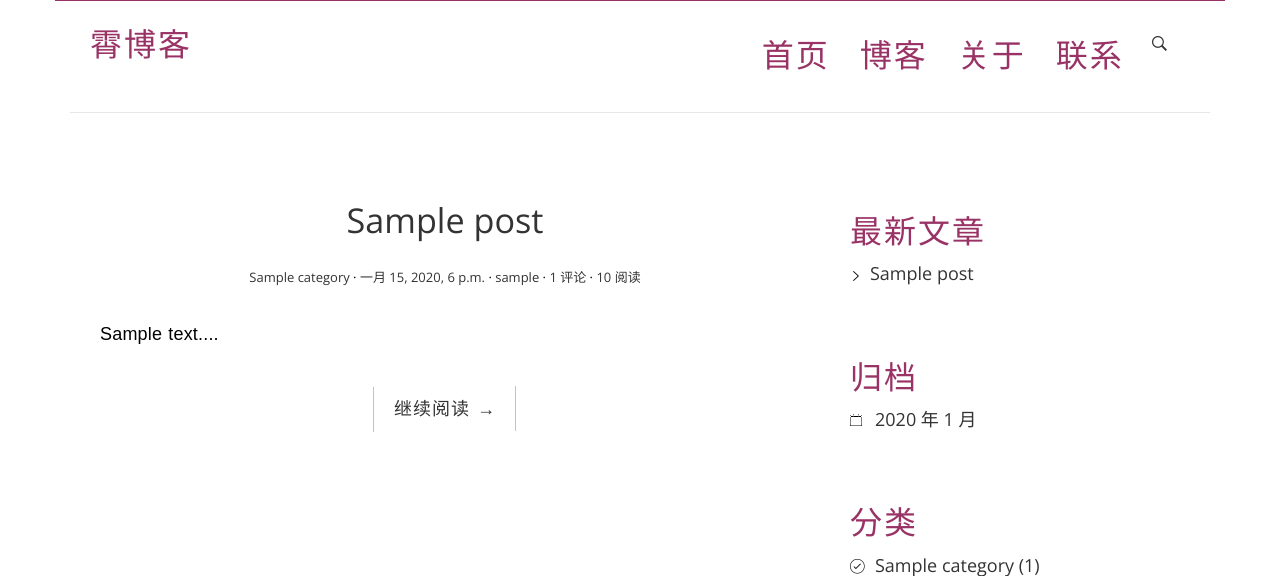
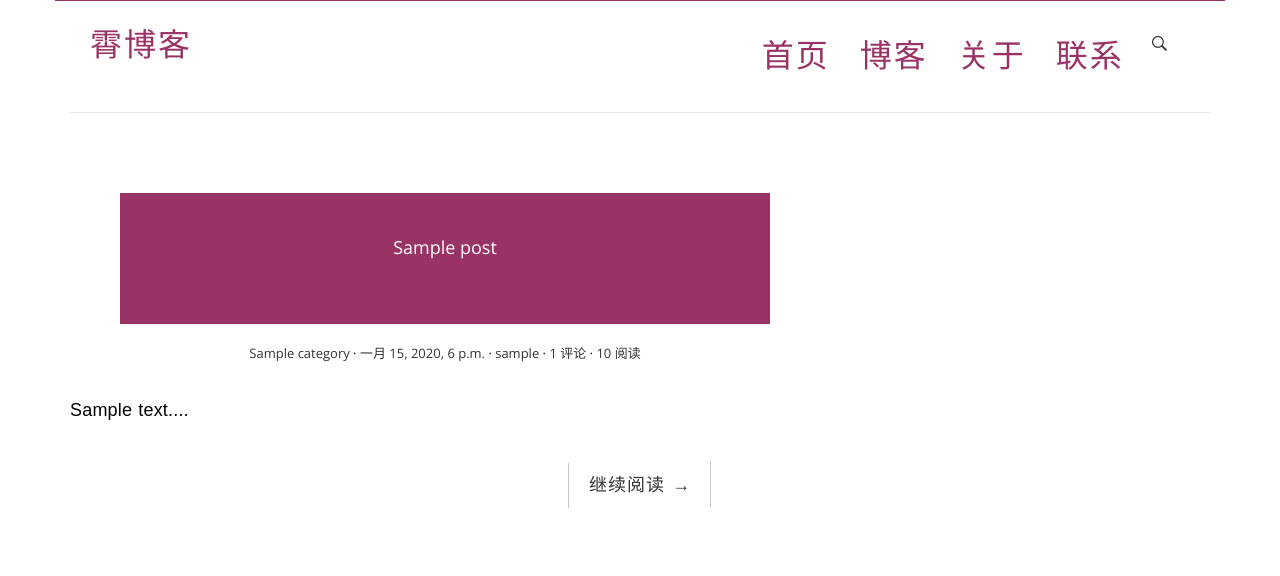
Before and after one commit to ZeroMoint/django-blog-tutorial, a Django app: page / in a window 1280 px wide. Shown: the part 185-761 px from the top of the page. Run offline with Django 3.2, Linux system fonts and the light colour scheme; tables that the repository leaves empty hold one stand-in row (values such as "Sample post"); some libraries are stand-ins or nearby versions.

Commit message:
Update index.html

```diff
--- a/templates/blog/index.html
+++ b/templates/blog/index.html
@@ -5,8 +5,8 @@
     {% for post in post_list %}
         <article class="post post-{{ post.pk }}">
             <header class="entry-header">
-                <h1 class="entry-title">
-                    <a href="{{ post.get_absolute_url }}">{{ post.title }}</a>
+                <h1 class="entry-title"><div class="tm-purple-bg tm-box-pad tm-bordered-box tm-no-border-top">
+                                <a href="{{ post.get_absolute_url }}"><h2 class="tm-section-title">{{ post.title }}</h2></a>
                 </h1>
                 <div class="entry-meta">
                     <span class="post-category"><a href="{% url 'blog:category' post.category.pk %}">{{ post.category.name }}</a></span>
@@ -16,6 +16,7 @@
                     <span class="comments-link"><a href="{{ post.get_absolute_url }}">{{ post.comment_set.count }} 评论</a></span>
                     <span class="views-count"><a href="#">{{ post.views }} 阅读</a></span>
                 </div>
+                    </div>
             </header>
             <div class="entry-content clearfix">
                 <p>{{ post.excerpt }}...</p>
```
